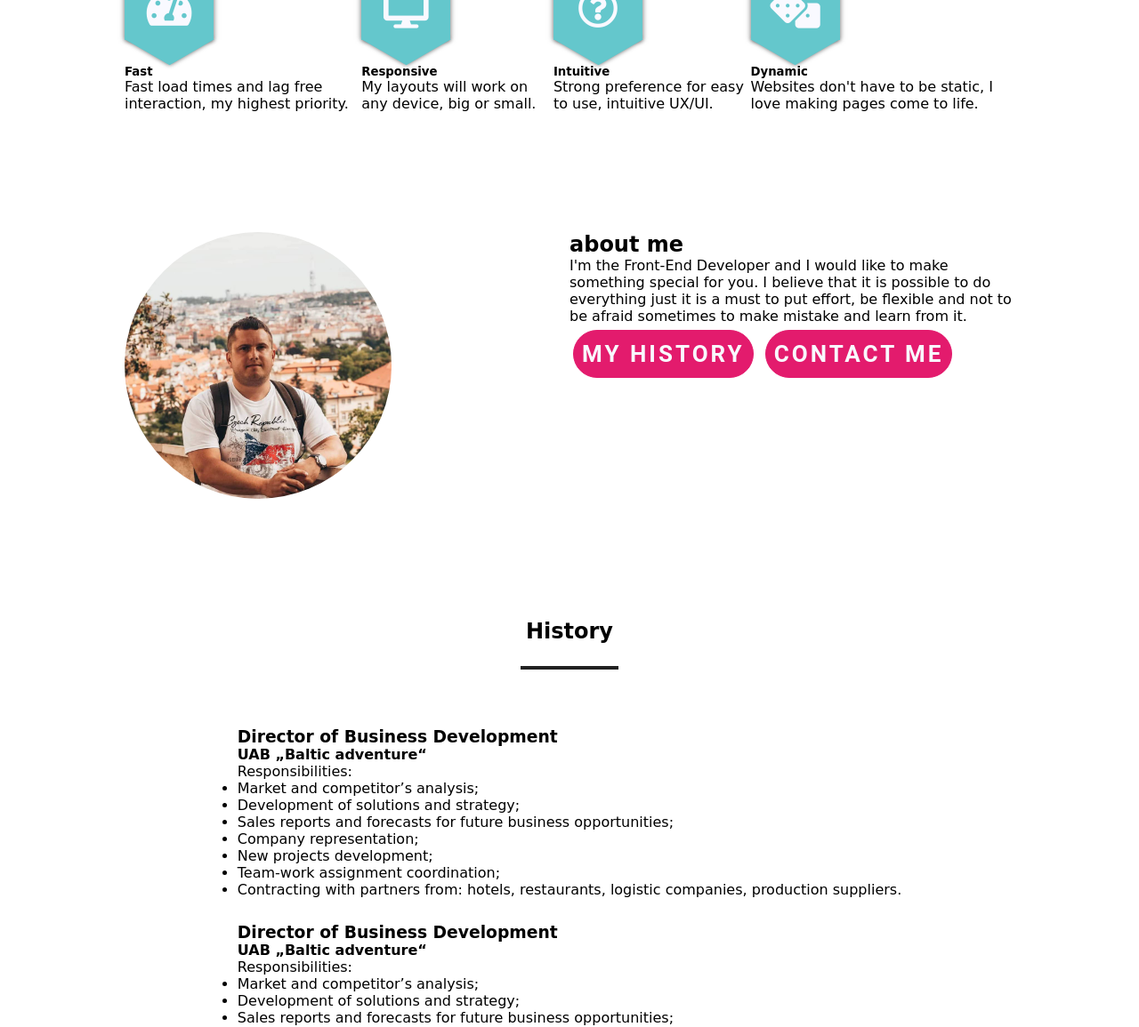
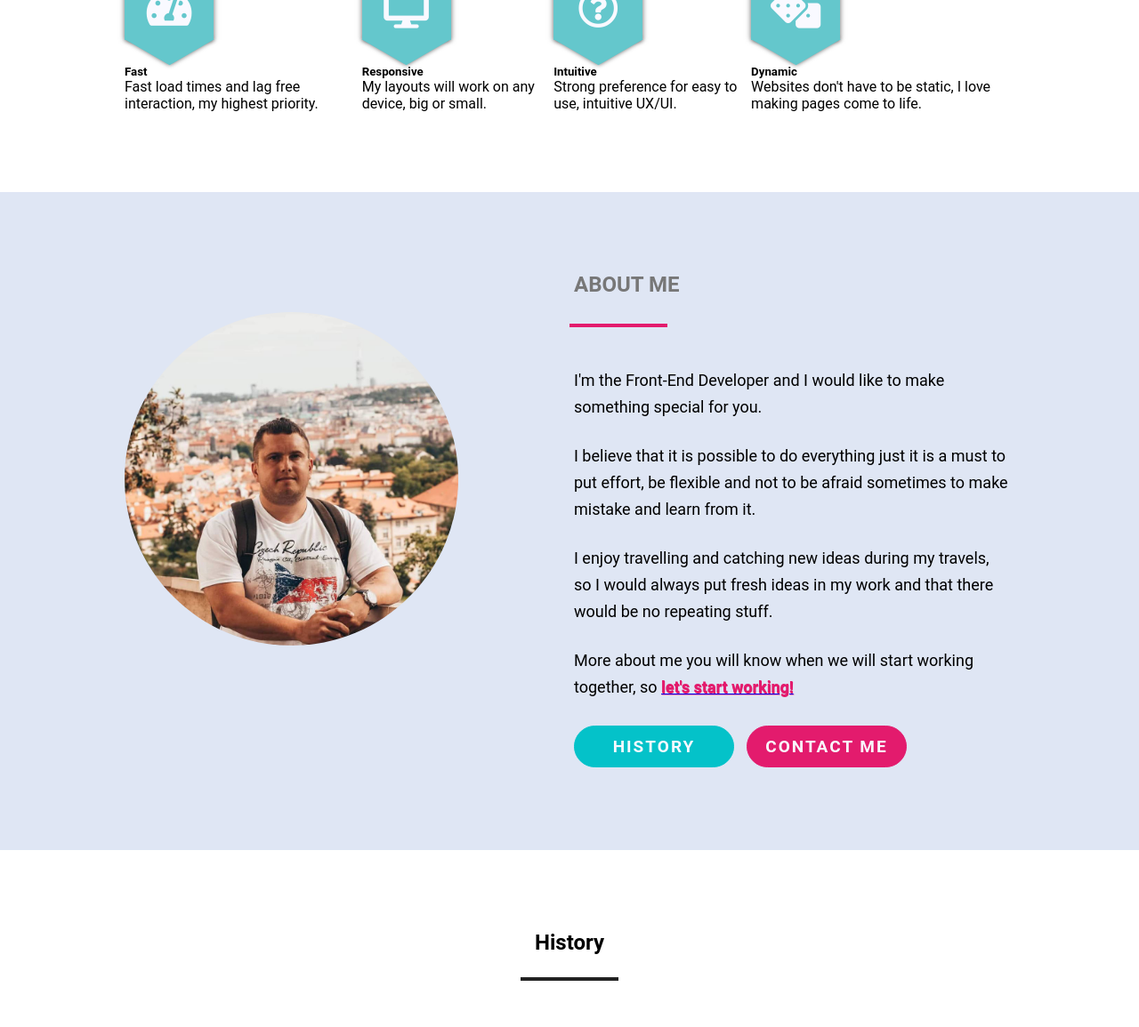
Before and after one commit to donataspiragis/aboutmee, a PHP site: page / in a window 1280 px wide. Shown: the part 1400-2555 px from the top of the page at 89% size. Run offline with PHP 8.4, Linux system fonts and the light colour scheme.

Commit message:
About me section design update #7

```diff
--- a/assets/about.css
+++ b/assets/about.css
@@ -0,0 +1,29 @@
+.about-me {
+    padding: 80px 0;
+}
+.image-container {
+    width: 100%;
+    display: flex;
+    flex-direction: column;
+    justify-content: center;
+    align-items: left;
+}
+.about-me > .container > .colum-1 >  .image-container > img {
+    width: 75%;
+    border-radius: 50%;
+    margin-top: 50px;
+}
+
+.about-me > .container > .colum-2 >  h1 {
+    text-transform: uppercase;
+    margin-bottom: 10px;
+    padding: 5px;
+    color: var(--color-grey-dark);
+}
+
+.about-me > .container > .colum-2 >  p {
+    font-size: 18px;
+    padding: 5px;
+    line-height: 30px;
+    margin-bottom: 15px;
+}
--- a/assets/button.css
+++ b/assets/button.css
@@ -1,7 +1,7 @@
 .btn {
     text-decoration: none;
     text-transform: uppercase;
-    min-width: 180px;
+    min-width: 190px;
     max-width: 240px;
     display: inline-block;
     padding: 11px 9px;
@@ -13,9 +13,8 @@
     letter-spacing: 3px;
     text-shadow: 0.5px 0.5px var(--color-primary-shaded);
     border-radius: 40px;
-    border: 1px solid var(--color-secondary-light);
+    border: 1px solid var(--color-primary-shaded);
     cursor: pointer;
-    font-family: 'Roboto', sans-serif;
 }
 
 .btn-form {
@@ -33,3 +32,37 @@
 .btn-green:hover  {
     background-color: #04C2C9;
 }
+
+.btn-small {
+    text-decoration: none;
+    text-transform: uppercase;
+    min-width: 180px;
+    max-width: 200px;
+    display: inline-block;
+    padding: 10px 8px;
+    margin: 8px 5px;
+    text-align: center;
+    font-size: 19px;
+    font-weight: 700;
+    line-height: 25px;
+    letter-spacing: 2px;
+    text-shadow: 0.5px 0.5px var(--color-primary-shaded);
+    border-radius: 40px;
+    border: 1px solid var(--color-primary-shaded);
+    cursor: pointer;
+    font-family: 'Roboto', sans-serif;
+}
+
+.btn-g {
+    background-color: var(--color-green);
+    text-shadow: 0.5px 0.5px var(--color-green);
+    border-radius: 40px;
+    border: 1px solid var(--color-green);
+    cursor: pointer;
+}
+.btn-g:hover{
+    background-color: var(--color-secondary-light);
+    border: 1px solid var(--color-green);
+    color: var(--color-green);
+    cursor: pointer;
+}
--- a/assets/hero.css
+++ b/assets/hero.css
@@ -23,7 +23,6 @@
     transform: translate(-50%, -50%);
     color: var(--color-secondary-light);
     text-shadow: 0.5px 0.5px var(--color-black);
-
 }
 .hero-content > h1 {
     font-size: 56px;
@@ -31,6 +30,7 @@
     margin-bottom: 7px;
     animation: fromTop 1s linear;
     animation-fill-mode: both;
+    font-family: 'Arima Madurai', cursive, sans-serif;
 }
 @keyframes fromTop {
     0% {
@@ -49,6 +49,7 @@
     text-shadow: 0.5px 0.5px var(--color-grey);
     animation: fromBottom 1s linear;
     animation-fill-mode: both;
+    font-family: 'Arima Madurai', cursive, sans-serif;
 }
 
 @keyframes fromBottom {
@@ -77,8 +78,3 @@
         opacity: 1;
     }
 }
-.highlight {
-    font-weight: 700;
-    color: var(--color-primary-shaded);
-    text-shadow: 0.5px 0.5px var(--color-primary-shaded);
-}
--- a/assets/main.css
+++ b/assets/main.css
@@ -9,6 +9,7 @@
     --color-black: #222;
     --color-black-shaded: #1E242C;
     --color-blue: #64C7CC;
+    --color-green: #04C2C9;
 }
 @import url('https://fonts.googleapis.com/css?family=Arima+Madurai:300,400,500,700&display=swap&subset=latin-ext');
 @import url('https://fonts.googleapis.com/css?family=Roboto:400,700&display=swap&subset=latin-ext" rel="stylesheet');
@@ -20,7 +21,7 @@ body * {
     box-sizing: border-box;
     vertical-align: top;
     position: relative;
-    font-family: 'Arima Madurai', cursive, sans-serif;
+    font-family: 'Roboto', sans-serif;
 }
 
 
@@ -43,16 +44,14 @@ body * {
     width: 50%;
 }
 
-.container > .colum-1 > img {
-    width: 60%;
-    border-radius: 50%;
-}
-
 .bcm-black {
     background: var(--color-black) !important;
     color: var(--color-black)  !important;
 }
-
+.bcm-red {
+    background: var(--color-primary-shaded) !important;
+    color: var(--color-primary-shaded)  !important;
+}
 .section-margin {
     margin-top: 85px;
     margin-bottom: 15px;
@@ -64,6 +63,21 @@ body * {
 .grey-background {
     background-color: var(--secondary-light);
 }
+.dark-grey {
+    background-color: var(--color-grey);
+}
 .section-bigger {
     padding: 40px 10px;
 }
+.highlight {
+    font-weight: 700;
+    font-family: 'Arima Madurai', cursive, sans-serif;
+    color: var(--color-primary-shaded);
+    text-shadow: 0.5px 0.5px var(--color-primary-shaded);
+}
+.highlight-2 {
+    font-weight: 700;
+    font-family: 'Roboto', sans-serif;
+    color: var(--color-primary-shaded);
+    text-shadow: 0.5px 0.5px var(--color-primary-shaded);
+}
--- a/inc/pages/about.php
+++ b/inc/pages/about.php
@@ -1,18 +1,28 @@
-<section class="section-margin grey-background section-bigger">
-
+<section class="section-margin dark-grey section-bigger about-me">
 <div class="container">
     <div class="colum-1">
+        <div class="image-container">
         <img src="images/me.jpg" alt="my photo">
+        </div>
     </div>
     <div class="colum-2">
     <h1 id="about">about me</h1>
+    <div class="bar-bottom bcm-red"></div>
         <p>
         I'm the Front-End Developer and I would like to make something special for you.
+        </p><p>
         I believe that it is possible to do everything just it is a must to put effort,
         be flexible and not to be afraid sometimes to make mistake and learn from it.
         </p>
-        <a href="#history" class="btn btn-form">My history</a>
-        <a href="#contact" class="btn btn-form">Contact Me</a>
+        <p>
+            I enjoy travelling and catching new ideas during my travels, so I would always
+            put fresh ideas in my work and that there would be no repeating stuff.
+        </p>
+        <p>
+            More about me you will know when we will start working together, so <a href="#contact"><span class="highlight-2"> let's start working!</span></a>
+        </p>
+        <a href="#history" class="btn-small btn-form btn-g">History</a>
+        <a href="#contact" class="btn-small btn-form">Contact Me</a>
     </div>
 </div>
 
```
